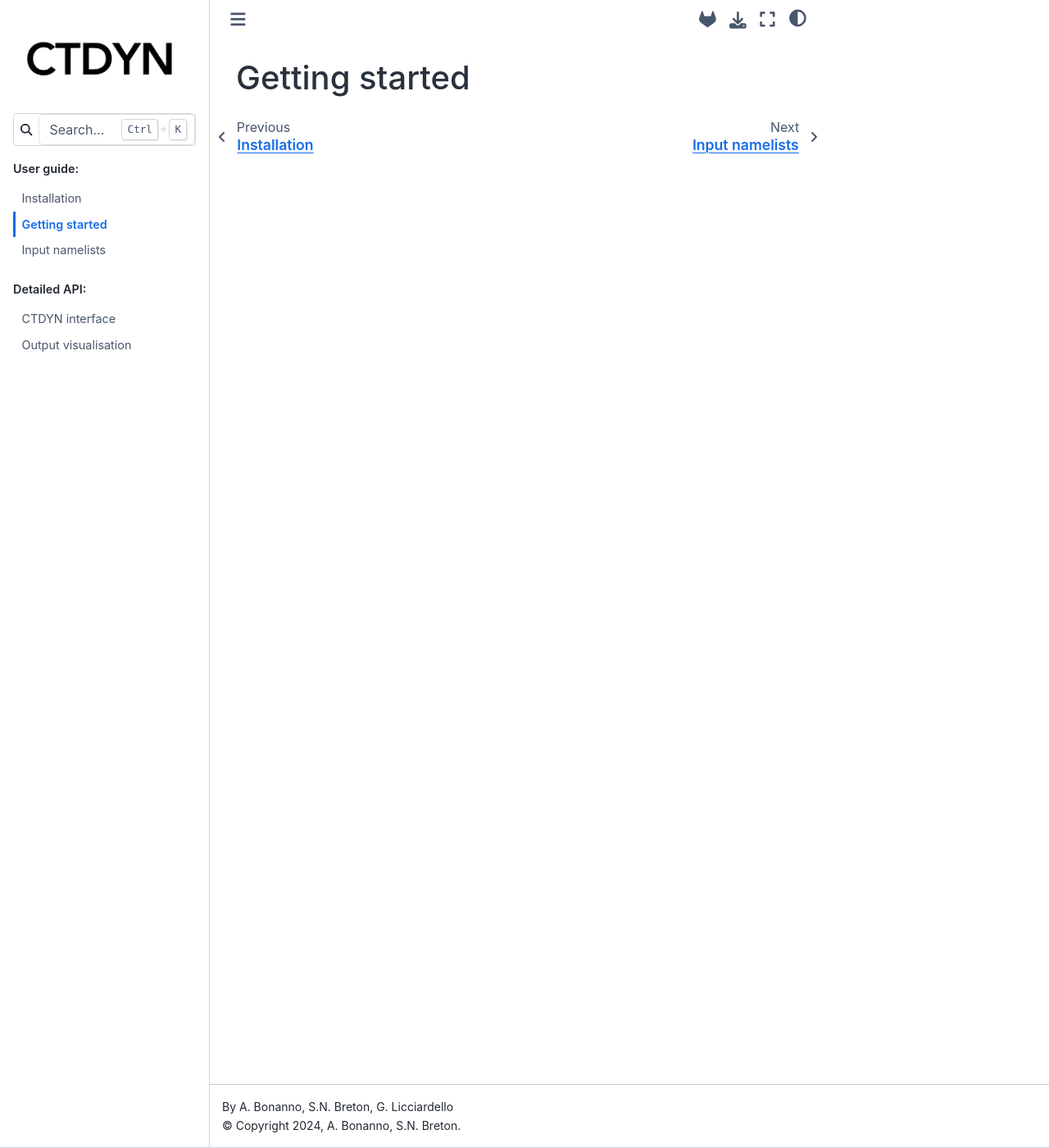
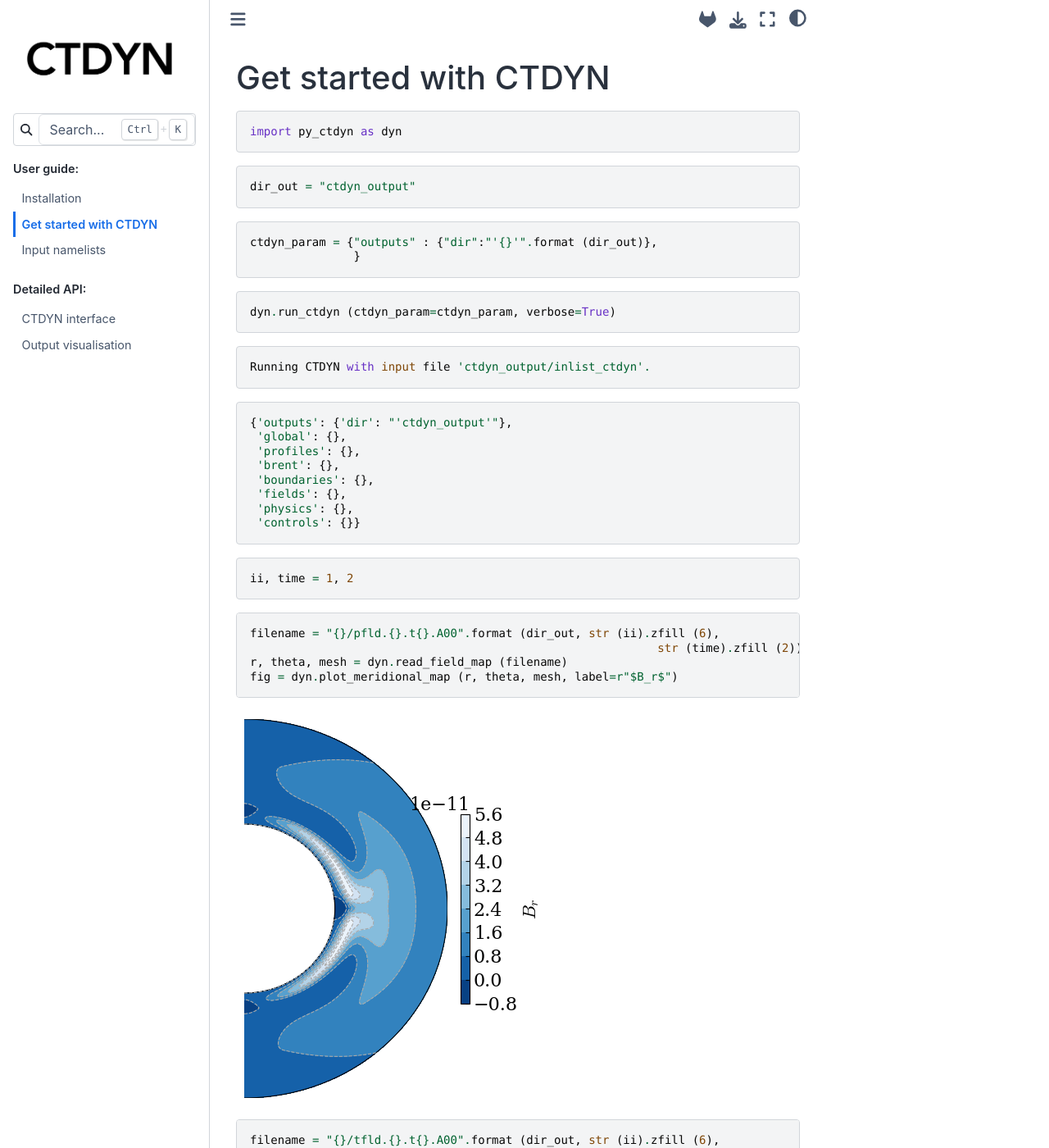
Before and after one commit to sybreton/CTDYN, a Sphinx documentation site: the page built from docs/source/usage/quickstart/quickstart.rst, in a window 1280 px wide and 1400 px high. Shown: the whole window at 82% size. Built offline with Sphinx 7.4.7 and the Sphinx Book theme 1.1.4, drawn with Linux system fonts in a browser that asks for light colours; some of the changed text lies outside the part shown.

Commit message:
Update documentation with first simple version of quickstart

```diff
--- a/docs/source/usage/quickstart/quickstart.rst
+++ b/docs/source/usage/quickstart/quickstart.rst
@@ -1,2 +1,81 @@
-Getting started
-#################
+Get started with CTDYN
+======================
+
+.. code:: ipython3
+
+    import py_ctdyn as dyn
+
+.. code:: ipython3
+
+    dir_out = "ctdyn_output"
+
+.. code:: ipython3
+
+    ctdyn_param = {"outputs" : {"dir":"'{}'".format (dir_out)},
+                   }
+
+.. code:: ipython3
+
+    dyn.run_ctdyn (ctdyn_param=ctdyn_param, verbose=True)
+
+
+.. parsed-literal::
+
+    Running CTDYN with input file 'ctdyn_output/inlist_ctdyn'.
+
+
+
+
+.. parsed-literal::
+
+    {'outputs': {'dir': "'ctdyn_output'"},
+     'global': {},
+     'profiles': {},
+     'brent': {},
+     'boundaries': {},
+     'fields': {},
+     'physics': {},
+     'controls': {}}
+
+
+
+.. code:: ipython3
+
+    ii, time = 1, 2
+
+.. code:: ipython3
+
+    filename = "{}/pfld.{}.t{}.A00".format (dir_out, str (ii).zfill (6),
+                                                               str (time).zfill (2))
+    r, theta, mesh = dyn.read_field_map (filename)
+    fig = dyn.plot_meridional_map (r, theta, mesh, label=r"$B_r$")
+
+
+
+.. image:: quickstart_files/quickstart_6_0.png
+
+
+.. code:: ipython3
+
+    filename = "{}/tfld.{}.t{}.A00".format (dir_out, str (ii).zfill (6),
+                                                               str (time).zfill (2))
+    r, theta, mesh = dyn.read_field_map (filename)
+    fig = dyn.plot_meridional_map (r, theta, mesh, label=r"$B_\phi$")
+
+
+
+.. image:: quickstart_files/quickstart_7_0.png
+
+
+.. code:: ipython3
+
+    filename = "{}/butf.000001.a00".format (dir_out)
+
+.. code:: ipython3
+
+    t, theta, mesh = dyn.read_butterfly_diagram_text_file (filename)
+    fig = dyn.plot_butterfly_diagram (t, theta, mesh)
+
+
+
+.. image:: quickstart_files/quickstart_9_0.png
```
Also changed, not shown: docs/source/usage/namelist/namelist_description.rst (+19 -19 lines), docs/source/usage/quickstart/quickstart_files/quickstart_5_0.png (added), docs/source/usage/quickstart/quickstart_files/quickstart_6_0.png (added), docs/source/usage/quickstart/quickstart_files/quickstart_7_0.png (added), docs/source/usage/quickstart/quickstart_files/quickstart_8_0.png (added), docs/source/usage/quickstart/quickstart_files/quickstart_9_0.png (added), 1 other file.
